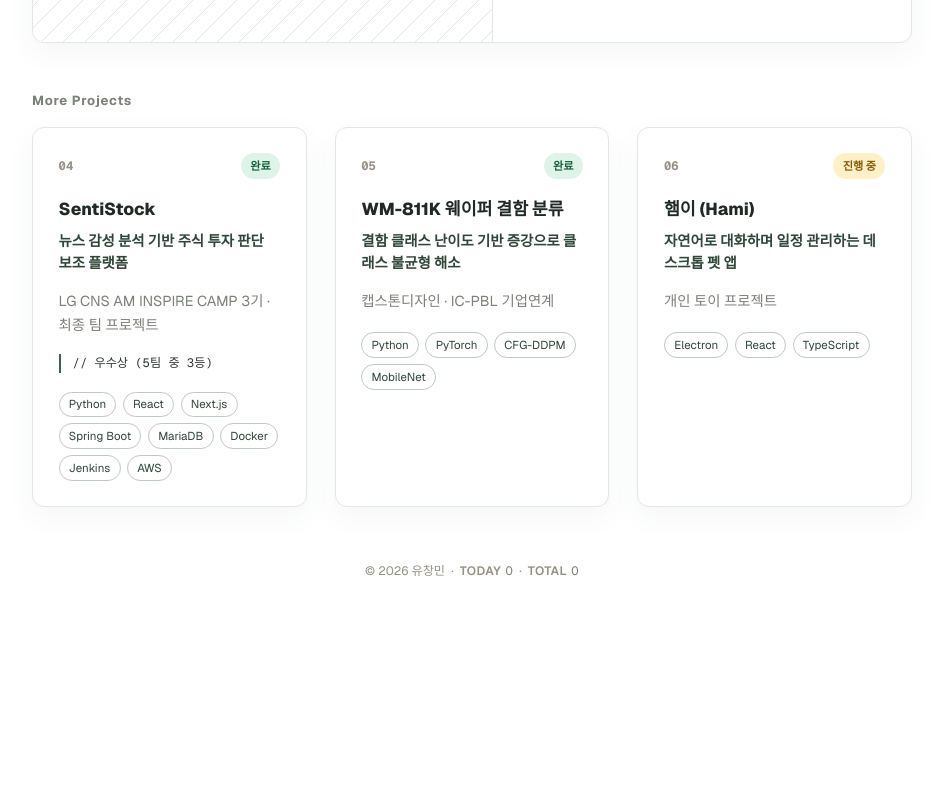
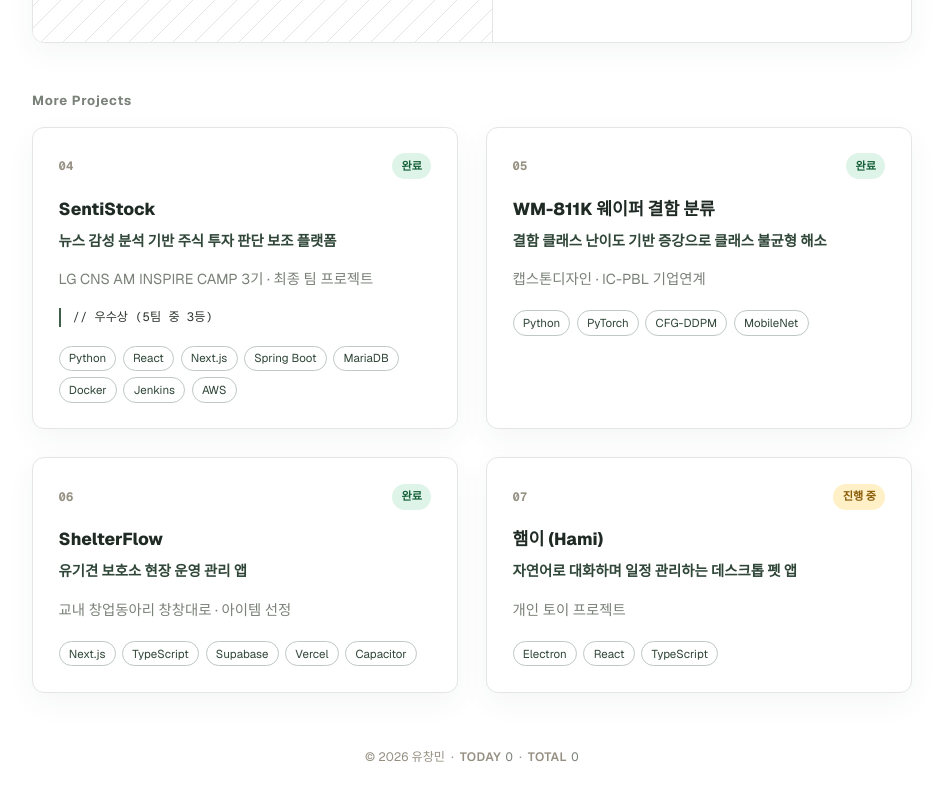
Before and after one commit to changchangdaero/first-deploy, a Next.js app: page /engineering in a window 1280 px wide. Shown: the part 2153-2953 px from the top of the page, without its empty margins (168-1111 px from the left). Before the commit the page ends 2789 px from the top, so only its background shows below. Built offline with nearby package versions, Linux system fonts and the light colour scheme; no server answers.

Commit message:
feat : ShelterFlow 서브 프로젝트 추가, 서브 카드 그리드 2열로 변경
Co-Authored-By: Claude Opus 5.5 <noreply@anthropic.com>

```diff
--- a/src/app/globals.css
+++ b/src/app/globals.css
@@ -2931,13 +2931,7 @@ body:has(.landing) .portfolio-footer {
 }
 
 .projects-grid--sub {
-  grid-template-columns: repeat(3, minmax(0, 1fr));
-}
-
-@media (max-width: 1023px) {
-  .projects-grid--sub {
-    grid-template-columns: repeat(2, minmax(0, 1fr));
-  }
+  grid-template-columns: repeat(2, minmax(0, 1fr));
 }
 
 @media (max-width: 767px) {
--- a/src/data/engineering/projects.ts
+++ b/src/data/engineering/projects.ts
@@ -130,6 +130,30 @@ export const projects: Project[] = [
     limitations: ['난이도 계산 수식이 휴리스틱이라 신뢰성이 부족합니다.'],
   },
   {
+    slug: 'shelterflow',
+    tier: 'sub',
+    status: 'done',
+    title: 'ShelterFlow',
+    summary: '유기견 보호소 현장 운영 관리 앱',
+    context: '교내 창업동아리 창창대로 · 아이템 선정',
+    period: todo('기간'),
+    team: '개인',
+    role: '기획 · 개발 · 배포',
+    stack: ['Next.js', 'TypeScript', 'Supabase', 'Vercel', 'Capacitor'],
+    contributions: [
+      '보호견별 정보 카드 (사진, 특성, 입질 여부, 투약 정보, 성별, 중성화 여부)',
+      '사료 · 톱밥 등 소모품 재고 관리',
+      '출근 시 할 일 메모, 출근자 · 방 배치 · 오늘의 공지 기능',
+      'PIN 인증과 API 접근 제어',
+      'Capacitor로 Android 앱 패키징',
+      '보호견 사진 촬영 및 데이터 직접 구축',
+    ],
+    teamContext: '직접 근무하던 유기견 보호소의 현장 업무를 관리하기 위해 만들었고, 보호소에서 실제 업무에 사용했습니다.',
+    limitations: ['플레이스토어에 배포하지 못하고 APK를 직접 전달했습니다.', '보호소 운영 종료로 프로젝트가 중단되었습니다.'],
+    // 저장소를 공개로 전환한 뒤 유효한 링크입니다.
+    links: { github: 'https://github.com/changchangdaero/Y-shelter' },
+  },
+  {
     slug: 'hami',
     tier: 'sub',
     status: 'wip',
```
